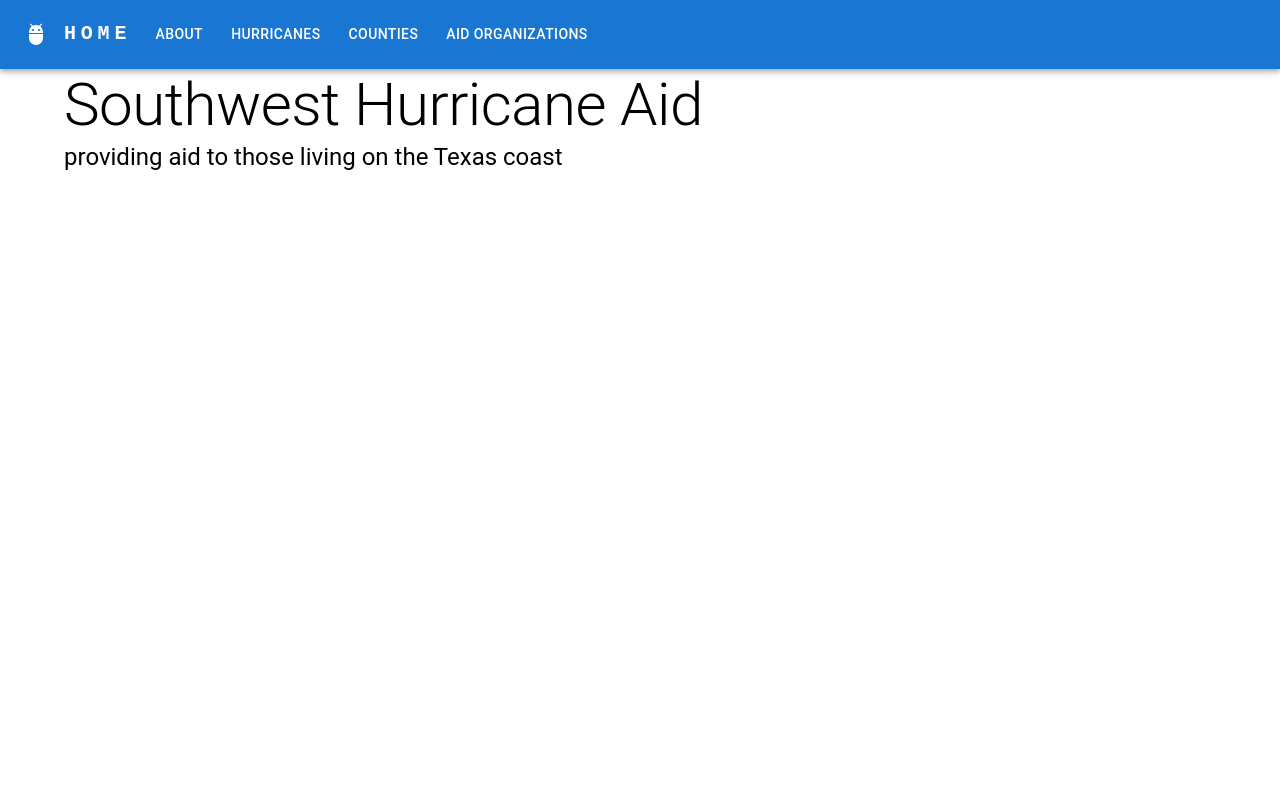
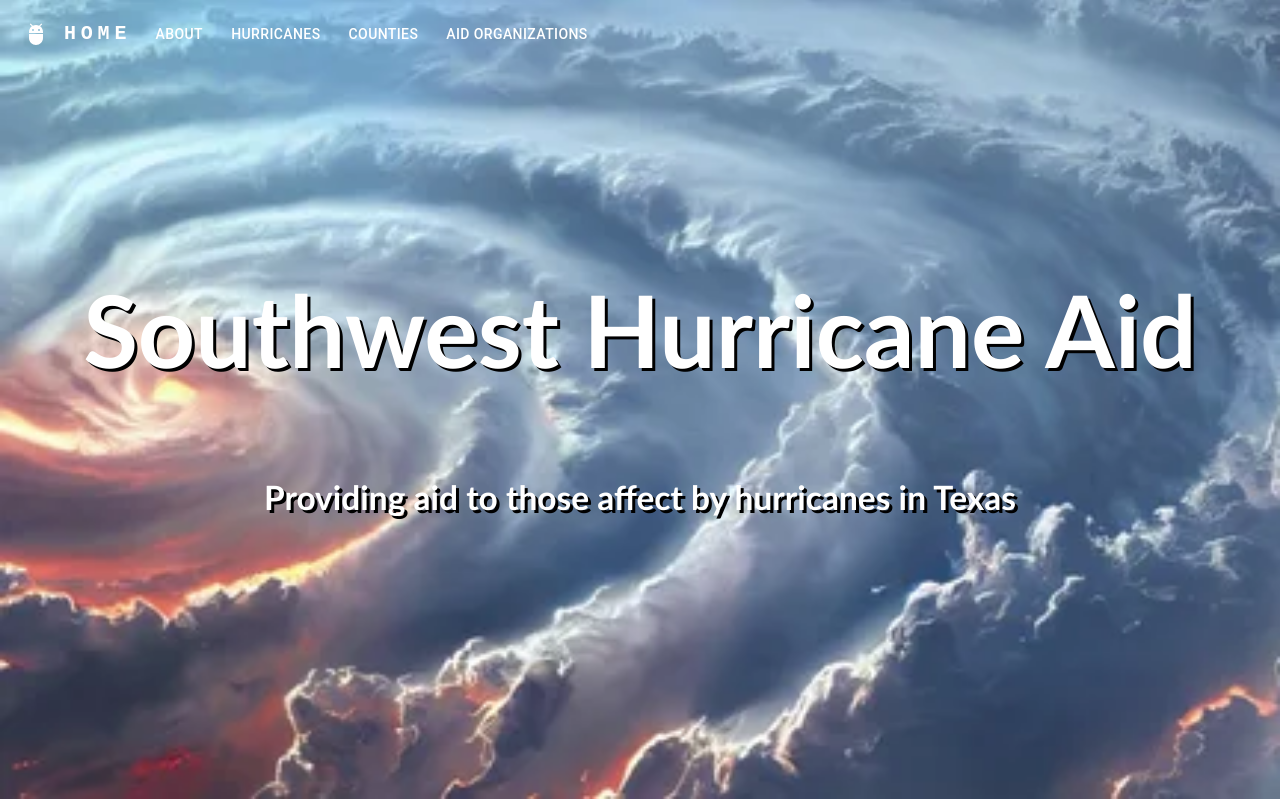
Before and after one commit to rohanchugh14/southwest-hurricane-aid, a React (Create React App) app: page / in a window 1280 px wide. Built offline with nearby package versions, Linux system fonts and the light colour scheme.

Commit message:
added basic background image to home page and formatted

```diff
--- /dev/null
+++ b/src/Home/Home.css
@@ -0,0 +1,20 @@
+.homePage {
+    background-image: url("background1.webp");
+    background-size: cover;
+    text-align: center;
+    color: white;
+    height: 100vh;
+    margin-top: -70px;
+    display: flex;
+    flex-direction: column;
+    justify-content: center;
+    align-items: center;
+    font-size:50px;
+    background-repeat:no-repeat;
+    font-family: "Calibri";
+    text-shadow: 3px 3px black;
+}
+
+.title {
+    margin-bottom: 10px; /* You can adjust this value to control the spacing */
+  }
--- a/src/Home/index.tsx
+++ b/src/Home/index.tsx
@@ -1,18 +1,37 @@
-import { Container, Typography } from '@mui/material'
-import React from 'react'
+// import { Container, Typography } from '@mui/material'
+// import React from 'react'
+// import './Home.css'
 
-const Home = () => {
-  return (
-    <Container>
-      <Typography variant="h2">
-        Southwest Hurricane Aid
-      </Typography>
-      <Typography variant='h5'>
-        providing aid to those living on the Texas coast
-      </Typography>
-    </Container>
+// const Home = () => {
+//   return (
+//     <Container>
+//       <Typography variant="h2">
+//         Southwest Hurricane Aid
+//       </Typography>
+//       <Typography variant='h5'>
+//         providing aid to those living on the Texas coast
+//       </Typography>
+//     </Container>
 
-  )
+//   )
+// }
+
+// export default Home
+
+
+
+import React, { Component } from 'react';
+import './Home.css';
+
+class Home extends Component {
+render() {
+	return (
+	<div className="homePage">
+    <h1 className="title">Southwest Hurricane Aid</h1>
+    <h6>Providing aid to those affect by hurricanes in Texas</h6>
+	</div>
+	);
+}
 }
 
-export default Home
+export default Home;
```
Also changed, not shown: src/Home/background1.webp (added), 1 other file (tests, documents, lock files or other folders).
